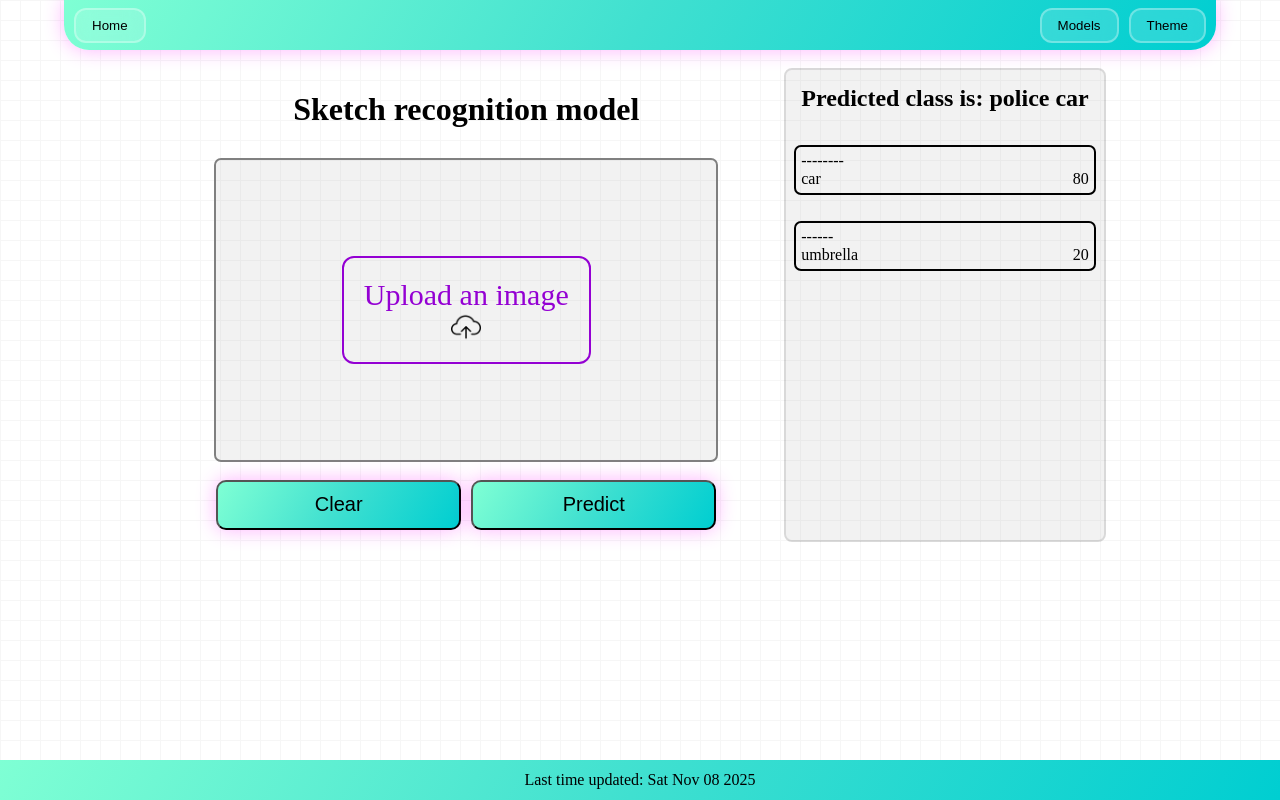
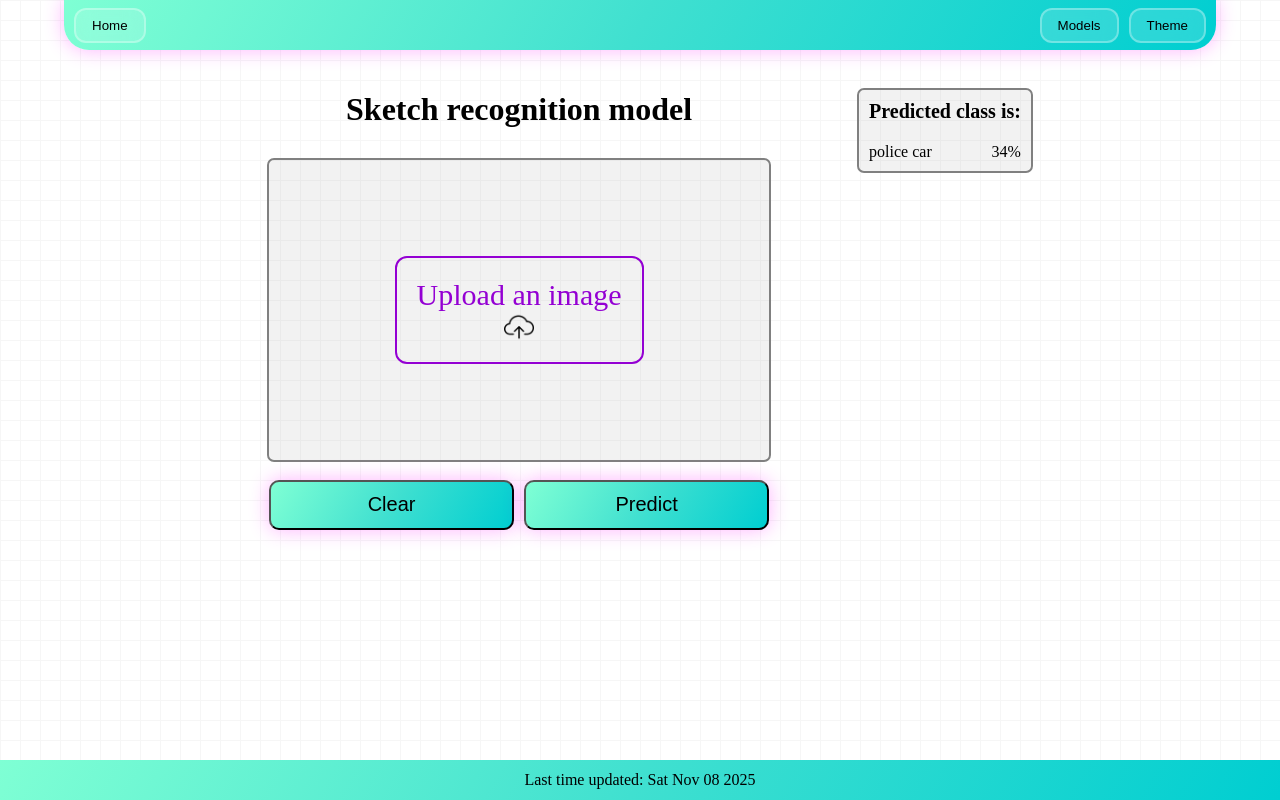
Before and after one commit to TeleYosh/ml-deploy, a plain HTML site: page src/gradio_demo/app/frontend/index.html in a window 1280 px wide. Drawn offline with Linux system fonts and the light colour scheme.

Commit message:
widget to display prediction with proba functional

```diff
--- a/src/gradio_demo/app/frontend/index.html
+++ b/src/gradio_demo/app/frontend/index.html
@@ -33,29 +33,14 @@
         </div>
 
         <div class="output">
+            <div class="title">
+                Predicted class is:
+            </div>
             <div class="result">
-                Predicted class is: police car
-            </div>
-            <div class="item one">
-                <div class="bar one">
-                    --------
-                </div>
-                <div class="bottom one">
-                    <div class="label one">car</div>
-                    <div class="proba one">80</div>
-                </div>
-            </div>
-            <div class="item two">
-                <div class="bar two">
-                    ------
-                </div>
-                <div class="bottom two">
-                    <div class="label two">umbrella</div>
-                    <div class="proba two">20</div>
-                </div>
+                <div class="label">police car</div>
+                <div class="proba">34%</div>
             </div>
         </div>
-         <!-- <div class="prediction"></div> -->
     </div>
 
     <div class="footer">
--- a/src/gradio_demo/app/frontend/script.js
+++ b/src/gradio_demo/app/frontend/script.js
@@ -63,9 +63,11 @@ predBtn.addEventListener('click', async () => {
     }
 
     const result = await response.json();
-    output.innerHTML = '';
-    output.textContent = result.prediction;
-    // alert(`Prediction: ${result.prediction}`);
+    const labelEl = output.querySelector('.label');
+    const probaEl = output.querySelector('.proba');
+    labelEl.textContent = result.prediction;
+    probaEl.textContent = `${(result.proba * 100).toFixed(1)}%`;
+    // console.log(`tibari ya khoya ${result.proba}`)
   } catch (err) {
     console.error(err);
     alert('Error during prediction.');
--- a/src/gradio_demo/app/frontend/styles.css
+++ b/src/gradio_demo/app/frontend/styles.css
@@ -67,40 +67,33 @@ body {
 .large-container {
   display: flex;
   gap: 30px;
-  /* align-items: center; */
-  /* justify-content: space-between; */
-
+  /* outline: 2px solid blue; */
 }
 
+/* output class and probas */
 .output {
   display: flex;
   flex-direction: column;
-  outline: 2px solid rgba(0, 0, 0, 0.15);
-  gap: 10px;
-  border-radius: 6px;
+  align-self: flex-start;
+  margin: 20px;
+  padding: 10px;
+  border-radius: 5px;
+  outline: 2px solid gray;
   background-color: rgba(0, 0, 0, 0.05);
 }
 
-.result{
-  font-size: 24px;
+.output .title {
+  font-size: 20px;
   font-weight: bold;
-  margin: 15px;
+  margin-bottom: 20px;
 }
 
-.output .item {
-  display: flex;
-  flex-direction: column;
-  margin: 10px;
-  padding: 5px;
-  outline: 2px solid black;
-  border-radius: 5px;
-}
-
-.output .item .bottom {
+.output .result {
   display: flex;
   justify-content: space-between;
 }
 
+/* the canva / upload block */
 .container {
     display: flex;
     flex: 1;
```
Also changed, not shown: src/gradio_demo/app/index.html (deleted, +0 -16 lines), 1 other file.
